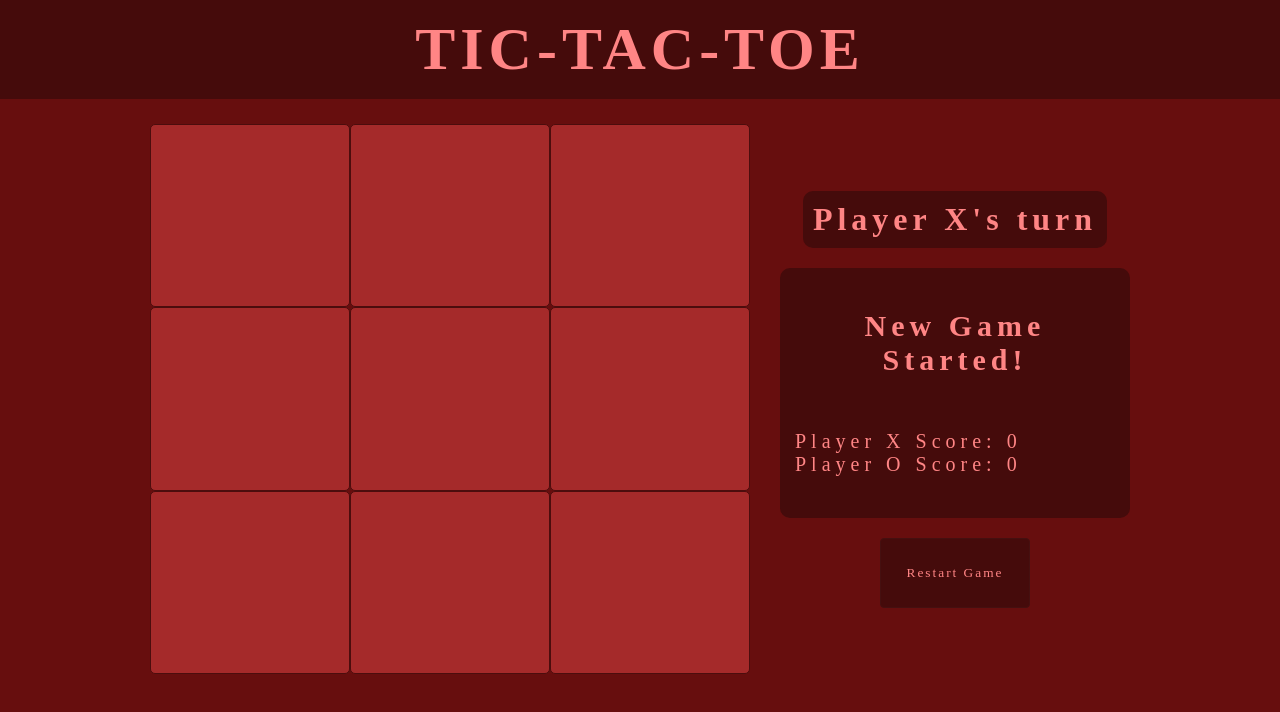
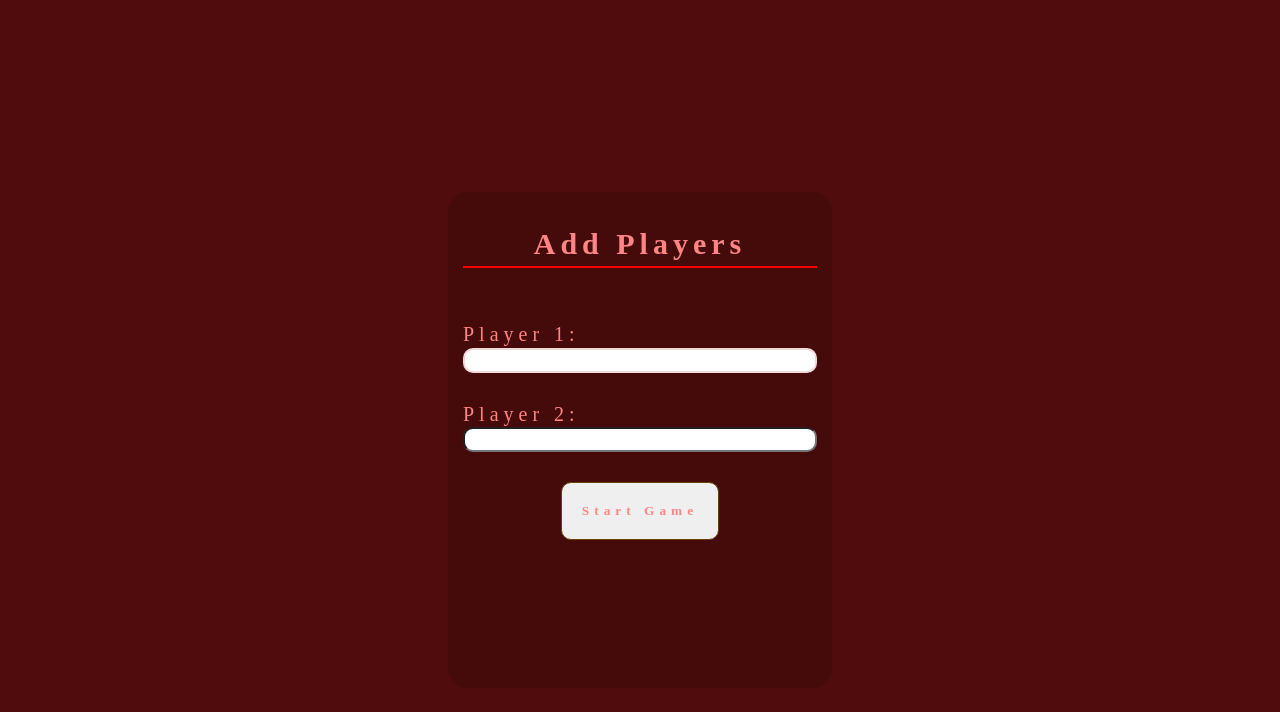
Before and after one commit to Zeddy7/Tic-Tac-Toe, a plain HTML site: page index.html in a window 1280 px wide. Drawn offline with Linux system fonts and the light colour scheme; a web font is replaced by a local one.

Commit message:
ADDED USER INPUT FUNCTIONALITY

```diff
--- a/index.html
+++ b/index.html
@@ -28,6 +28,23 @@
          </div>
       </div>
 
+      <dialog id="myDialog">
+         <header>
+            <h2>Add Players</h2>
+         </header>
+         <div class="dialog-content">
+            <form>
+               <label for="player1">Player 1:</label>
+               <input type="text" id="player1" />
+               <label for="player2">Player 2:</label>
+               <input type="text" id="player2" />
+               <button class="addBook" type="submit">
+                  <strong>Start Game</strong>
+               </button>
+            </form>
+         </div>
+      </dialog>
+
       <script src="./script.js"></script>
    </body>
 </html>
--- a/script.js
+++ b/script.js
@@ -49,12 +49,12 @@ const gameModule = (function () {
          {
             name: playerOneName,
             token: "X",
-            score: initialScores[playerOneName],
+            score: initialScores[playerOneName] || 0,
          },
          {
             name: playerTwoName,
             token: "O",
-            score: initialScores[playerTwoName],
+            score: initialScores[playerTwoName] || 0,
          },
       ];
 
@@ -192,33 +192,43 @@ const gameModule = (function () {
    }
 
    function displayDom() {
-      let game = gameController("Player X", "Player O");
-      const winnerDisplay = document.querySelector(".winner");
+      let game;
+      const myDialog = document.getElementById("myDialog");
+      const restartButton = document.querySelector(".restart");
       const gameBoard = document.querySelector(".container");
-      const restartButton = document.querySelector(".restart");
+      const form = document.querySelector("form");
 
-      const updateScreen = () => {
+      myDialog.showModal();
+
+      function startGame(player1Name, player2Name) {
+         game = gameController(player1Name, player2Name);
          game.updateScreen();
-      };
+      }
 
       function clickHandlerBoard(e) {
          const selectedRow = e.target.dataset.row;
          const selectedColumn = e.target.dataset.column;
          if (!selectedRow || !selectedColumn) return;
-
          game.playRound(selectedRow, selectedColumn);
-         updateScreen();
+         game.updateScreen();
       }
       gameBoard.addEventListener("click", clickHandlerBoard);
 
-      function restartGame() {
-         game = gameController("Player X", "Player O");
-         winnerDisplay.textContent = "New Game Started!";
-         updateScreen();
-      }
-      restartButton.addEventListener("click", restartGame);
-      updateScreen();
+      form.addEventListener("submit", e => {
+         e.preventDefault();
+         const player1Name =
+            document.querySelector("#player1").value || "Player X";
+         const player2Name =
+            document.querySelector("#player2").value || "Player O";
+         startGame(player1Name, player2Name);
+         myDialog.close();
+         form.reset()
+      });
+
+      restartButton.addEventListener("click", () => {
+         myDialog.showModal();
+      });
    }
-   return { displayDom };
+
+   displayDom();
 })();
-gameModule.displayDom();
--- a/styles.css
+++ b/styles.css
@@ -116,3 +116,61 @@ header {
 .restart:hover {
    background-color: rgb(138, 12, 12);
 }
+
+dialog {
+   background-color: var(--header-color);
+   color: white;
+   border-radius: 20px;
+   border: 0;
+   margin: 15% auto;
+   height: 62%;
+   width: 30%;
+}
+
+dialog > * {
+   font-size: 20px;
+}
+
+dialog::backdrop {
+   background-color: var(--body-color);
+}
+
+dialog > header > h2 {
+   padding: 20px 20px 5px;
+   text-align: center;
+   border-bottom: 2px solid red;
+}
+
+.dialog-content {
+   height: 55%;
+   padding: 15px;
+}
+
+#player1,
+#player2 {
+   width: 100%;
+   height: 25px;
+   margin-bottom: 30px;
+   border-radius: 10px;
+   outline: none;
+   padding: 0 10px;
+}
+
+#player1:focus,
+#player2:focus {
+   border: 2px solid rgb(240, 217, 217);
+   outline: none;
+}
+
+form > button {
+   display: block;
+   margin: 0 auto;
+   padding: 20px;
+   border-radius: 10px;
+   border: 1px solid rgb(107, 68, 0);
+   cursor: pointer;
+}
+
+form > button:hover {
+   background-color: rgb(190, 93, 93);
+}
```
